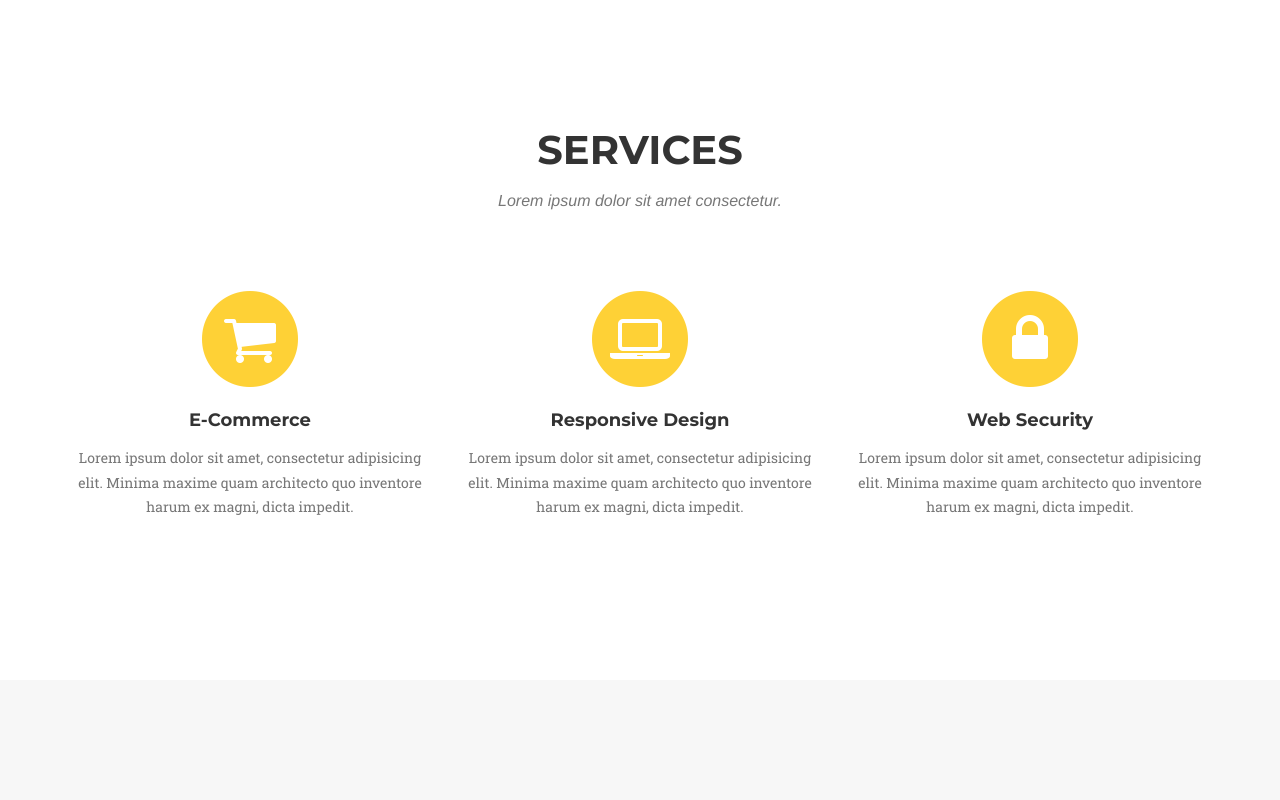
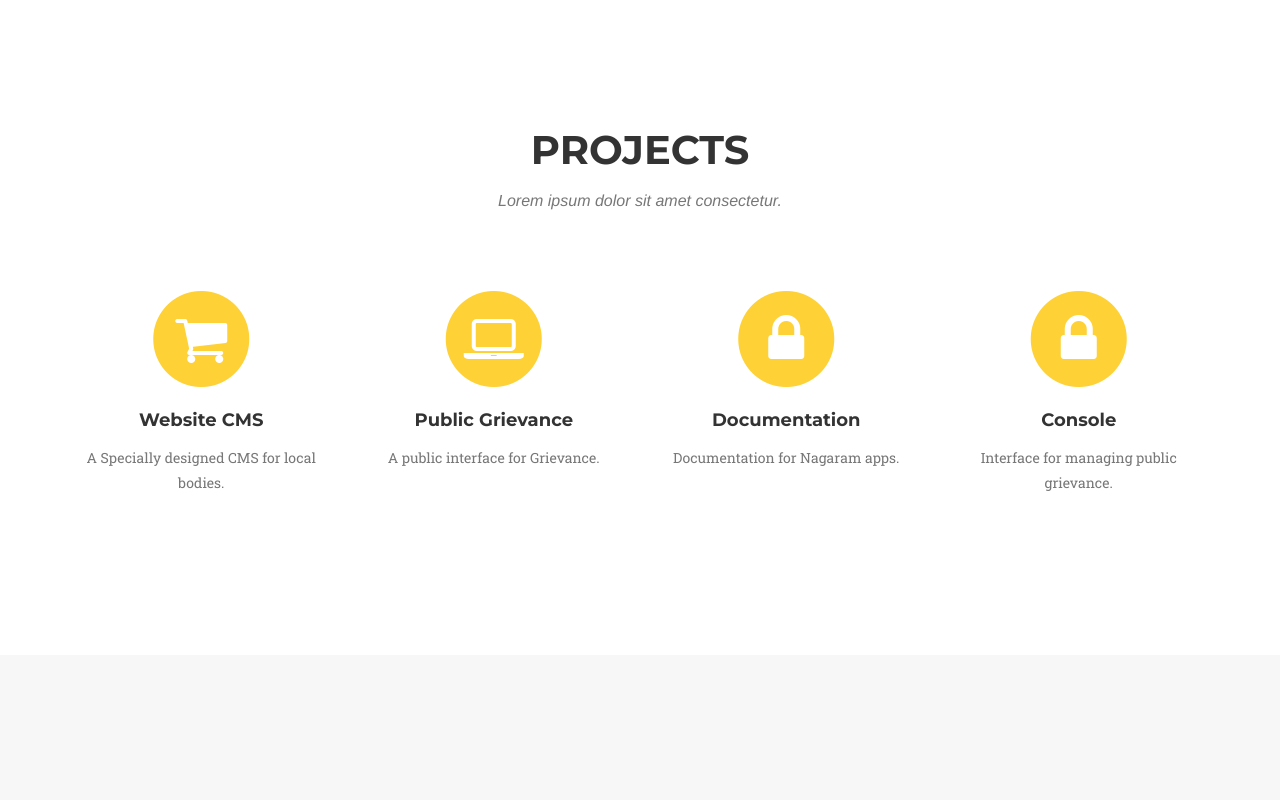
Before and after one commit to openadm/openadm.github.io, a plain HTML site: page nagaram/index.html in a window 1280 px wide. Shown: the part 780-1580 px from the top of the page. Drawn offline with nearby package versions, Linux system fonts and the light colour scheme; a web font is replaced by a local one.

Commit message:
Adding projects

```diff
--- a/nagaram/index.html
+++ b/nagaram/index.html
@@ -56,10 +56,7 @@
                         <a href="#page-top"></a>
                     </li>
                     <li>
-                        <a class="page-scroll" href="#services">Services</a>
-                    </li>
-                    <li>
-                        <a class="page-scroll" href="#portfolio">Portfolio</a>
+                        <a class="page-scroll" href="#services">Projects</a>
                     </li>
                     <li>
                         <a class="page-scroll" href="#about">About</a>
@@ -93,34 +90,42 @@
         <div class="container">
             <div class="row">
                 <div class="col-lg-12 text-center">
-                    <h2 class="section-heading">Services</h2>
+                    <h2 class="section-heading">Projects</h2>
                     <h3 class="section-subheading text-muted">Lorem ipsum dolor sit amet consectetur.</h3>
                 </div>
             </div>
             <div class="row text-center">
-                <div class="col-md-4">
+                <div class="col-md-3">
                     <span class="fa-stack fa-4x">
                         <i class="fa fa-circle fa-stack-2x text-primary"></i>
                         <i class="fa fa-shopping-cart fa-stack-1x fa-inverse"></i>
                     </span>
-                    <h4 class="service-heading">E-Commerce</h4>
-                    <p class="text-muted">Lorem ipsum dolor sit amet, consectetur adipisicing elit. Minima maxime quam architecto quo inventore harum ex magni, dicta impedit.</p>
+                    <h4 class="service-heading">Website CMS</h4>
+                    <p class="text-muted">A Specially designed CMS for local bodies.</p>
                 </div>
-                <div class="col-md-4">
+                <div class="col-md-3">
                     <span class="fa-stack fa-4x">
                         <i class="fa fa-circle fa-stack-2x text-primary"></i>
                         <i class="fa fa-laptop fa-stack-1x fa-inverse"></i>
                     </span>
-                    <h4 class="service-heading">Responsive Design</h4>
-                    <p class="text-muted">Lorem ipsum dolor sit amet, consectetur adipisicing elit. Minima maxime quam architecto quo inventore harum ex magni, dicta impedit.</p>
+                    <h4 class="service-heading">Public Grievance</h4>
+                    <p class="text-muted">A public interface for Grievance.</p>
                 </div>
-                <div class="col-md-4">
+                <div class="col-md-3">
                     <span class="fa-stack fa-4x">
                         <i class="fa fa-circle fa-stack-2x text-primary"></i>
                         <i class="fa fa-lock fa-stack-1x fa-inverse"></i>
                     </span>
-                    <h4 class="service-heading">Web Security</h4>
-                    <p class="text-muted">Lorem ipsum dolor sit amet, consectetur adipisicing elit. Minima maxime quam architecto quo inventore harum ex magni, dicta impedit.</p>
+                    <h4 class="service-heading">Documentation</h4>
+                    <p class="text-muted">Documentation for Nagaram apps.</p>
+                </div>
+				<div class="col-md-3">
+                    <span class="fa-stack fa-4x">
+                        <i class="fa fa-circle fa-stack-2x text-primary"></i>
+                        <i class="fa fa-lock fa-stack-1x fa-inverse"></i>
+                    </span>
+                    <h4 class="service-heading">Console</h4>
+                    <p class="text-muted">Interface for managing public grievance.</p>
                 </div>
             </div>
         </div>
```
